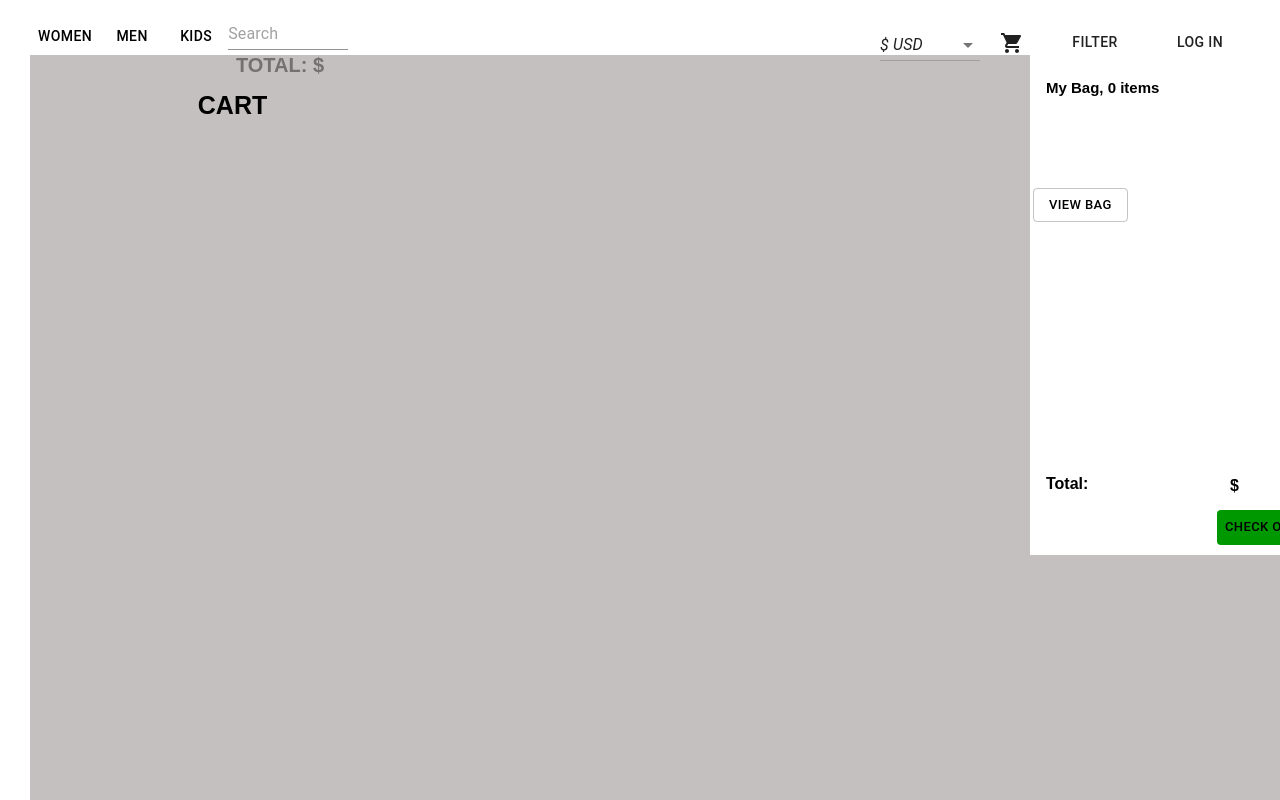
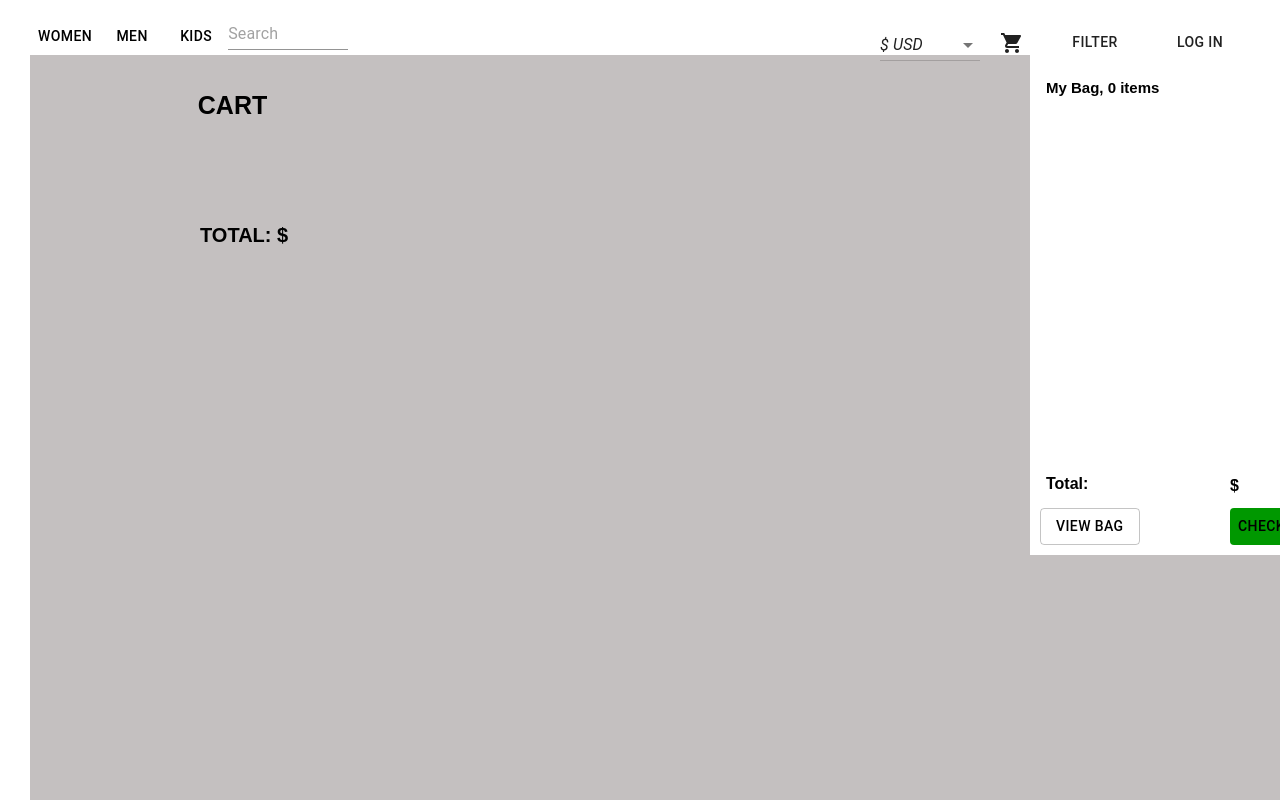
Before and after one commit to ioanarijnita/PW, a React (Create React App) app in the folder PW-App/: page /cart-page in a window 1280 px wide. Both pictures are taken after a click on the button 1012 px from the left and 42 px from the top of the page. Shown: the top 800 px of the page. Built offline with nearby package versions, Linux system fonts and the light colour scheme.

Commit message:
UI improvements

```diff
--- a/PW-App/src/components/modal-cart.tsx
+++ b/PW-App/src/components/modal-cart.tsx
@@ -51,20 +51,20 @@ import './styles.scss';
           {bagItems.slice(0,2).map(item =>
           <div style = {{display: 'flex', flexDirection: 'row', justifyContent: 'space-between'}}>
             <div style = {{textAlign: 'start'}}>
-              <text style = {{width: 100}}><strong>Name: </strong>{item.name}</text>
+              <text style = {{}}><strong>Name: </strong>{item.name}</text>
               <br />
               <text style = {{width: 100}}><strong>Price: </strong>{currency === "0" || currency === undefined ? item.price : currency === "1" ? parseInt((parseInt(item.price) / 1.16).toFixed(2)) : currency === "2" ? parseInt((parseInt(item.price) / 1.36).toFixed(2)) : ""} {selectedCurrencySymbol}</text>
               <br />
               <text><strong>Size: </strong>{item.sizes === undefined ? "" : item.sizes![item.sizeIndex]}</text>
               <br /> <br/> <br/><br /> <br/> <br/><br/>
             </div>
-            <text>IMAGE</text>
+            <img  style = {{width: 135, height: 135}} src = {`./photo${item.id}.jpg`} />
           </div>
           )}
           <div className="modal-footer">
               <p style = {{display: 'flex', flex: 'start', position: 'absolute', top: 420}}><strong>Total:</strong></p>
               <p style = {{position: 'absolute', left: 200, bottom: 60, fontWeight: 'bold'}}>{totalAmmount} {selectedCurrencySymbol}</p>
-            <Button style = {{top: 40}} variant = "outlined" className="btn-cancel">
+              <Button style = {{position: 'absolute', left: 10, bottom: 10}} variant = "outlined" className="btn-cancel">
               <Link style = {{textDecoration: 'none', color: 'black'}} to = "/cart-page">  View Bag </Link>
             </Button>
             <Button style = {{position: 'absolute', left: 200, bottom: 10,  background: 'rgb(0,152,0)'}}variant = "text" className="btn-cancel">
--- a/PW-App/src/components/store-item.tsx
+++ b/PW-App/src/components/store-item.tsx
@@ -1,17 +1,23 @@
 import { useNavigation } from '@react-navigation/native';
-import React, { useState } from 'react';
+import React, { useContext, useEffect, useState } from 'react';
 import { Link, useHistory } from 'react-router-dom';
 import { useCartService } from '../hooks/cart-hooks';
 import { useProductService } from '../hooks/product-hook';
 import './styles.scss';
 import HoverImage from "react-hover-image";
+import { CurrencySelection } from '../App';
 
 export function StoreItem(p: {brand: string, name: string, price: string, id: number, image?: string, isSoldOut: boolean}){
 
     const history = useHistory();
     const {getWomenById, womenData} = useProductService();
+    const { selectedCurrencySymbol } = useCartService();
     const { bagItems } = useCartService();
     const [onClick, setOnClick] = useState(false);
+    const { currency, setCurrency } = useContext(CurrencySelection);
+    const k = parseInt(p.price)
+    const [priceConverted, setPriceConverted] = useState<number>()
+    console.log("K este ", k)
     async function imageOnClick() {
         setOnClick(true);
         if (onClick === true) {
@@ -22,6 +28,20 @@ export function StoreItem(p: {brand: string, name: string, price: string, id: nu
         })
     }
 }
+
+function convertPriceForEachItem() {
+    if (currency === "0") {
+        setPriceConverted(parseInt(p.price));
+    } else if (currency === "1") {
+        setPriceConverted(parseInt((parseInt(p.price) / 1.16).toFixed(2)));
+    } else if (currency === "2") {
+        setPriceConverted(parseInt((parseInt(p.price) / 1.36).toFixed(2)));
+    }
+}
+
+useEffect(() => {
+    convertPriceForEachItem();
+}, [currency, p.price])
 
     const [isHover, setIsHover] = useState(false);
 
@@ -64,7 +84,7 @@ export function StoreItem(p: {brand: string, name: string, price: string, id: nu
                 <br />
                 <text>{p.name}</text>
                 <br/>
-                <text>{p.price}</text>
+                <text>{priceConverted} {selectedCurrencySymbol}</text>
 
 
 
--- a/PW-App/src/components/styles.scss
+++ b/PW-App/src/components/styles.scss
@@ -101,13 +101,12 @@ body {
     // margin: 1rem 0 2rem 0;
 }
 
-.modal-footer button {
-    display: block;
-    font-size: 13px;
-    margin-left: -13px;
-    color: black;
-}
-
+// .modal-footer button {
+//     display: block;
+//     font-size: 13px;
+//     margin-left: -13px;
+//     color: black;
+// }
 .back-drop {
     background: rgba(170, 164, 164, 0.692);
     height: 100%;
--- a/PW-App/src/pages/cart-page.tsx
+++ b/PW-App/src/pages/cart-page.tsx
@@ -144,12 +144,12 @@ export function CartPage()
                     makeTotal();
                 }} >-</Button>
             </div>
-            <img style = {{width: 150, height: 200, marginLeft: 20}}src = {photo}/>
+            <img style = {{width: 150, height: 200, marginLeft: 20}} src = {`./photo${item.id}.jpg`}/>
         </div>
         </div>
         )}
         <br></br><br></br>
-        <text style = {{marginRight: 720, fontWeight: 'bolder', fontSize: 20}}>TOTAL: {totalAmmount} {selectedCurrencySymbol}</text>
+        <text style = {!bagItems.length ? {left: 200, fontWeight: 'bolder', fontSize: 20, position: 'absolute', marginTop: 170} : {marginRight: 720, fontWeight: 'bolder', fontSize: 20}}>TOTAL: {totalAmmount} {selectedCurrencySymbol}</text>
     </div>
     );
 }
```
